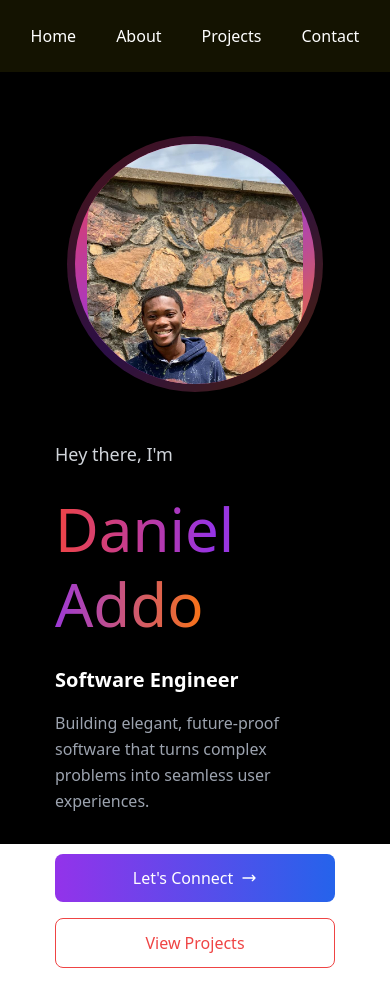
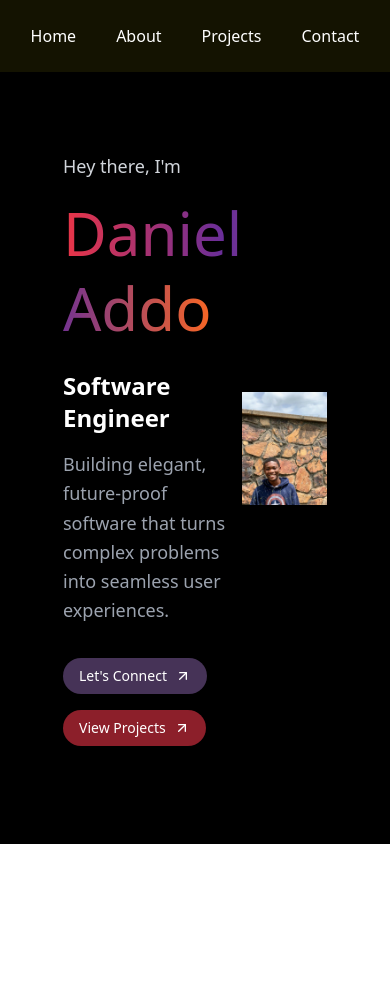
Before and after one commit to saintdannyyy/saintdannyyy-portfolio, a Next.js app: page / in a window 390 px wide. Shown: the top 1006 px of the page. After the commit the page ends 844 px from the top, so only its background shows below. Built offline with nearby package versions, Linux system fonts and the light colour scheme.

Commit message:
Refactor Hero component layout for improved responsiveness and visual appeal

```diff
--- a/components/Hero.js
+++ b/components/Hero.js
@@ -1,73 +1,54 @@
-"use client";
-
 import Image from "next/image";
+import { Button } from "./ui/button";
+import { ArrowUpRight } from "lucide-react";
 
 export default function Hero() {
   return (
-    <section className="container w-[80%] mx-auto px-4 py-16 lg:py-24 min-h-screen flex items-center">
-      <div className="grid lg:grid-cols-2 gap-12 lg:gap-16 items-center w-full">
+    <div className="flex items-center justify-between w-[80%] mx-auto px-6 py-20 min-h-[80vh]">
       {/* Left Content */}
-        <div className="space-y-6 order-2 lg:order-1">
-          <p className="text-gray-300 text-lg">Hey there, I'm</p>
+      <div className="flex-1 max-w-2xl">
+        <p className="text-gray-300 text-lg mb-4">Hey there, I'm</p>
 
-          <p className="text-6xl sm:text-5xl lg:text-6xl xl:text-7xl font-normal leading-tight">
-            <span className="bg-gradient-to-r from-red-500 via-purple-600 to-orange-500 bg-clip-text text-transparent">
+        <p className="text-6xl md:text-7xl font-normal leading-tight mb-6">
+          <span className="bg-gradient-to-r from-[#EA3546] via-[#662E9B] to-[#F86624] bg-clip-text text-transparent">
             Daniel Addo
           </span>
         </p>
 
-          <div className="space-y-4">
-            <h2 className="text-xl sm:text-2xl lg:text-3xl font-semibold text-white">
+        <div className="mb-8">
+          <h2 className="text-2xl md:text-3xl font-semibold text-white mb-4">
             Software Engineer
           </h2>
-            <p className="text-gray-400 text-base lg:text-lg leading-relaxed max-w-md">
-              Building elegant, future-proof software that turns complex
-              problems into seamless user experiences.
+          <p className="text-gray-400 text-lg leading-relaxed max-w-xl">
+            Building elegant, future-proof software that turns complex problems
+            into seamless user experiences.
           </p>
         </div>
 
-          {/* CTA Buttons */}
-          <div className="flex flex-col sm:flex-row gap-4 pt-4">
-            <button className="group inline-flex items-center justify-center gap-2 px-6 py-3 bg-gradient-to-r from-purple-600 to-blue-600 rounded-lg font-medium text-white transition-all duration-300 hover:shadow-lg hover:shadow-purple-500/25 focus:outline-none focus:ring-2 focus:ring-purple-500 focus:ring-offset-2 focus:ring-offset-gray-900">
-              Let's Connect
-              <svg
-                className="w-4 h-4 transition-transform group-hover:translate-x-1"
-                fill="none"
-                stroke="currentColor"
-                viewBox="0 0 24 24"
+        <div className="flex gap-4 flex-wrap">
+          <Button
+            variant="primary"
+            className="relative px-4 py-4 bg-[#463357] font-medium rounded-full"
           >
-                <path
-                  strokeLinecap="round"
-                  strokeLinejoin="round"
-                  strokeWidth={2}
-                  d="M17 8l4 4m0 0l-4 4m4-4H3"
-                />
-              </svg>
-            </button>
-
-            <button className="px-6 py-3 border border-red-500 text-red-500 rounded-lg font-medium transition-all duration-300 hover:bg-red-500 hover:text-white hover:shadow-lg hover:shadow-red-500/25 focus:outline-none focus:ring-2 focus:ring-red-500 focus:ring-offset-2 focus:ring-offset-gray-900">
-              View Projects
-            </button>
+            Let's Connect <ArrowUpRight />
+          </Button>
+          <Button
+            variant="primary"
+            className="group relative px-4 py-4 bg-[#EA354699] font-medium rounded-full hover:shadow-lg hover:bg-gradient-to-r hover:from-red-500 hover:via-purple-500 hover:to-red-500 hover:scale-105"
+          >
+            View Projects <ArrowUpRight />
+          </Button>
         </div>
       </div>
-
-        {/* Right Content */}
-        <div className="order-1 lg:order-2 flex justify-center">
-          <div className="relative w-64 h-64 lg:w-80 lg:h-80">
-            <div className="absolute inset-0 bg-gradient-to-br from-red-500 via-purple-600 to-orange-500 rounded-full animate-pulse opacity-20"></div>
-            <div className="absolute inset-2 bg-gradient-to-br from-red-500 via-purple-600 to-orange-500 rounded-full flex items-center justify-center overflow-hidden">
+      <div className="flex-1 flex justify-center items-center">
+        {/* Profile Image */}
         <Image
           src="/saintdannyyy.jpg"
-                alt="Daniel Addo - Software Engineer"
-                width={280}
-                height={280}
-                className="object-cover rounded-full scale-90"
-                priority
+          alt="Profile pic"
+          width={200}
+          height={200}
         />
       </div>
     </div>
-        </div>
-      </div>
-    </section>
   );
 }
```
Lines whose indentation alone changed are shown as unchanged.
